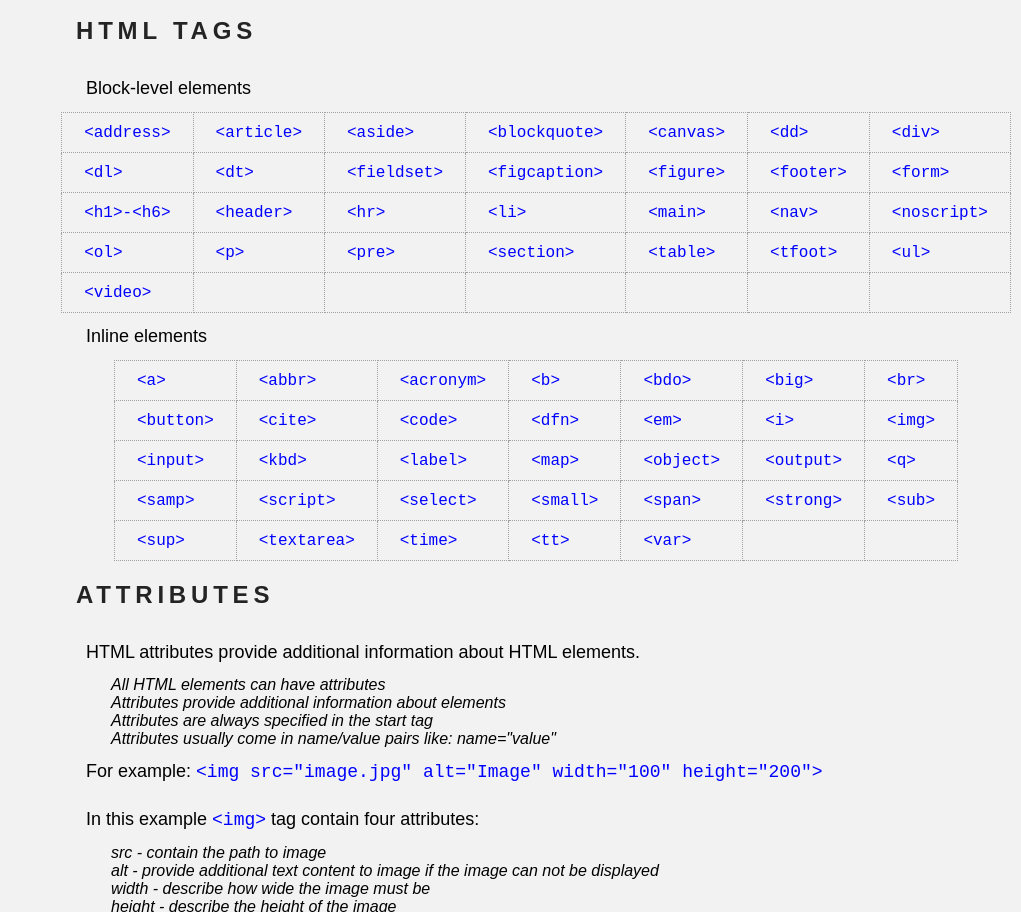
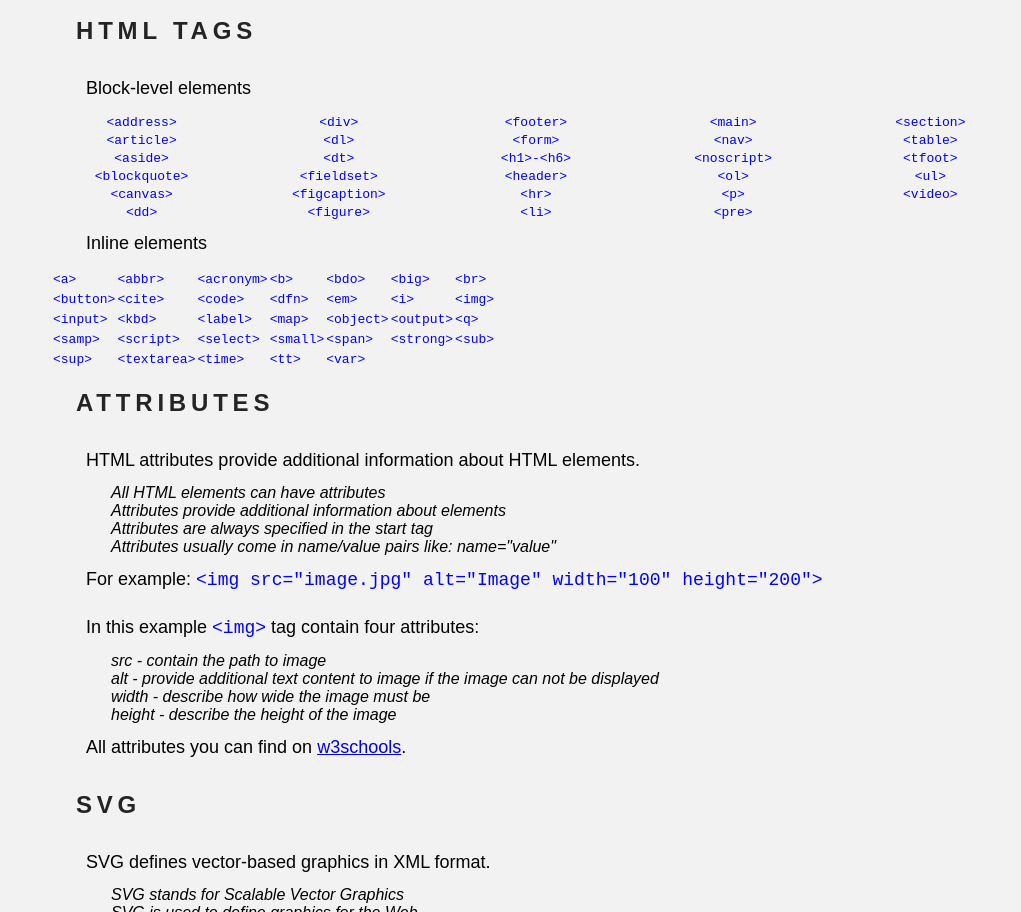
Before and after one commit to Natalielinen/html-documentation, a plain HTML site: page index.html in a window 1280 px wide. Shown: the part 1886-2798 px from the top of the page, without its empty margins (259-1280 px from the left). Drawn offline with Linux system fonts and the light colour scheme; a web font is replaced by a local one.

Commit message:
Refactoring

```diff
--- a/index.html
+++ b/index.html
@@ -12,23 +12,35 @@
         rel="stylesheet">
     <title>HTML Documentation</title>
     <style>
-        @media (max-width:1301px) {
-    .block-level-elements,
-    .inline-elements {
-        width: 60vw;
-        font-size: 16px;
-        padding: 10px 20px;
-    }
-}
+        /*****For small devices only*****/
+       @media (min-width: 768px) and (max-width: 991px) {
+           .block-level-elements {
+               columns: 3;
+           }
+           .block-level-elements li {
+               width: 150px;
+               margin: 0;
+           }
 
-@media (max-width:1229px) {
-    .block-level-elements,
-    .inline-elements {
-        width: 50vw;
-        font-size: 14px;
-        padding: 10px 10px;
-    }
-}
+       }
+       /*****For super small devices only*****/
+       @media (max-width: 479px) {
+           #navbar {
+               display: none;
+           }
+
+           #main-doc {
+               margin-left: 0;
+           }
+           /* .block-level-elements {
+               columns: 3;
+           }
+           .block-level-elements li {
+               width: 150px;
+               margin: 0;
+           } */
+
+       }
     </style>
 </head>
 
@@ -175,58 +187,39 @@
         <section id="html_tags" class="main-section">
             <header>HTML tags</header>
             <p>Block-level elements</p>
-            <table class="block-level-elements">
-                <tbody>
-                    <tr> <!--first row-->
-                        <td><code>&lt;address&gt;</code></td>
-                        <td><code>&lt;article&gt;</code></td>
-                        <td><code>&lt;aside&gt;</code></td>
-                        <td><code>&lt;blockquote&gt;</code></td>
-                        <td><code>&lt;canvas&gt;</code></td>
-                        <td><code>&lt;dd&gt;</code></td>
-                        <td><code>&lt;div&gt;</code></td>
-                    </tr>
 
-                    <tr> <!--second row-->
-                        <td><code>&lt;dl&gt;</code></td>
-                        <td><code>&lt;dt&gt;</code></td>
-                        <td><code>&lt;fieldset&gt;</code></td>
-                        <td><code>&lt;figcaption&gt;</code></td>
-                        <td><code>&lt;figure&gt;</code></td>
-                        <td><code>&lt;footer&gt;</code></td>
-                        <td><code>&lt;form&gt;</code></td>
-                    </tr>
+            <ul class="block-level-elements">
+                <li><code>&lt;address&gt;</code></li>
+                <li><code>&lt;article&gt;</code></li>
+                <li><code>&lt;aside&gt;</code></li>
+                <li><code>&lt;blockquote&gt;</code></li>
+                <li><code>&lt;canvas&gt;</code></li>
+                <li><code>&lt;dd&gt;</code></li>
+                <li><code>&lt;div&gt;</code></li>
+                <li><code>&lt;dl&gt;</code></li>
+                <li><code>&lt;dt&gt;</code></li>
+                <li><code>&lt;fieldset&gt;</code></li>
+                <li><code>&lt;figcaption&gt;</code></li>
+                <li><code>&lt;figure&gt;</code></li>
+                <li><code>&lt;footer&gt;</code></li>
+                <li><code>&lt;form&gt;</code></li>
+                <li><code>&lt;h1&gt;-&lt;h6&gt;</code></li>
+                <li><code>&lt;header&gt;</code></li>
+                <li><code>&lt;hr&gt;</code></li>
+                <li><code>&lt;li&gt;</code></li>
+                <li><code>&lt;main&gt;</code></li>
+                <li><code>&lt;nav&gt;</code></li>
+                <li><code>&lt;noscript&gt;</code></li>
+                <li><code>&lt;ol&gt;</code></li>
+                <li><code>&lt;p&gt;</code></li>
+                <li><code>&lt;pre&gt;</code></li>
+                <li><code>&lt;section&gt;</code></li>
+                <li><code>&lt;table&gt;</code></li>
+                <li><code>&lt;tfoot&gt;</code></li>
+                <li><code>&lt;ul&gt;</code></li>
+                <li><code>&lt;video&gt;</code></li>
+            </ul>
 
-                    <tr> <!--third row-->
-                        <td><code>&lt;h1&gt;-&lt;h6&gt;</code></td>
-                        <td><code>&lt;header&gt;</code></td>
-                        <td><code>&lt;hr&gt;</code></td>
-                        <td><code>&lt;li&gt;</code></td>
-                        <td><code>&lt;main&gt;</code></td>
-                        <td><code>&lt;nav&gt;</code></td>
-                        <td><code>&lt;noscript&gt;</code></td>
-                    </tr>
-                    <tr> <!--fourth row-->
-                        <td><code>&lt;ol&gt;</code></td>
-                        <td><code>&lt;p&gt;</code></td>
-                        <td><code>&lt;pre&gt;</code></td>
-                        <td><code>&lt;section&gt;</code></td>
-                        <td><code>&lt;table&gt;</code></td>
-                        <td><code>&lt;tfoot&gt;</code></td>
-                        <td><code>&lt;ul&gt;</code></td>
-                    </tr>
-
-                    <tr> <!--fifth row-->
-                        <td><code>&lt;video&gt;</code></td>
-                        <td></td>
-                        <td></td>
-                        <td></td>
-                        <td></td>
-                        <td></td>
-                        <td></td>
-                    </tr>
-                </tbody>
-            </table>
 
             <p>Inline elements</p>
             <table class="inline-elements">
--- a/style.css
+++ b/style.css
@@ -52,6 +52,7 @@ body {
 
 #main-doc {
     margin-left: 310px;
+    width: auto;
 }
 
 #main-doc header {
@@ -106,20 +107,8 @@ code {
     font-style: normal;
 }
 
-.block-level-elements,
-.inline-elements {
-    width: 70vw;
-    margin: 0 auto;
-    padding: 10px 35px;
-    font-size: 18px;
-    border: 1px dotted rgb(161, 161, 161);
-    border-collapse: collapse;
+.block-level-elements {
+    margin: 0;
+    text-align: center;
+    columns: 5;
 }
-
-.block-level-elements tr,
-.block-level-elements td,
-.inline-elements tr,
-.inline-elements td {
-    border: 1px dotted rgb(161, 161, 161);
-    padding: 10px 22px;
-}
```
